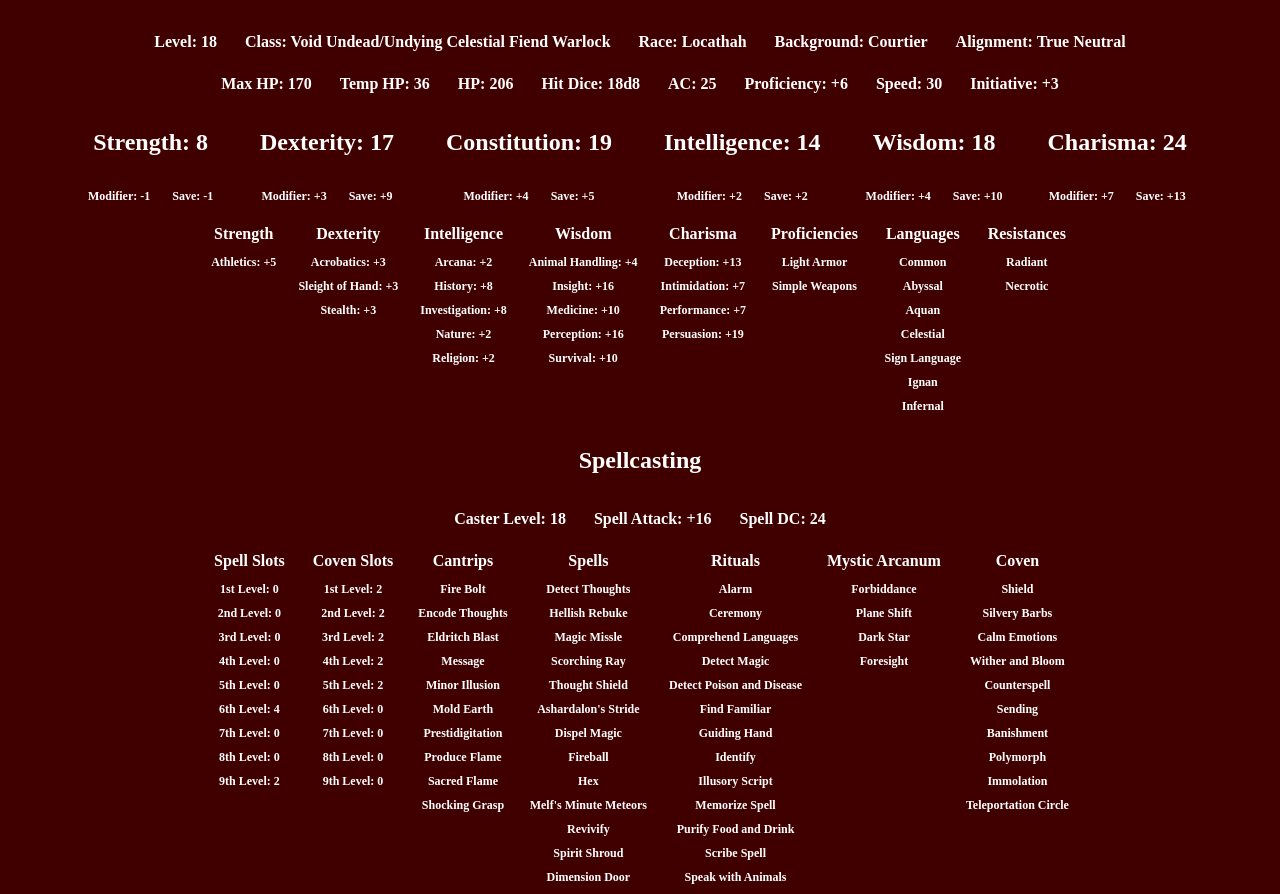
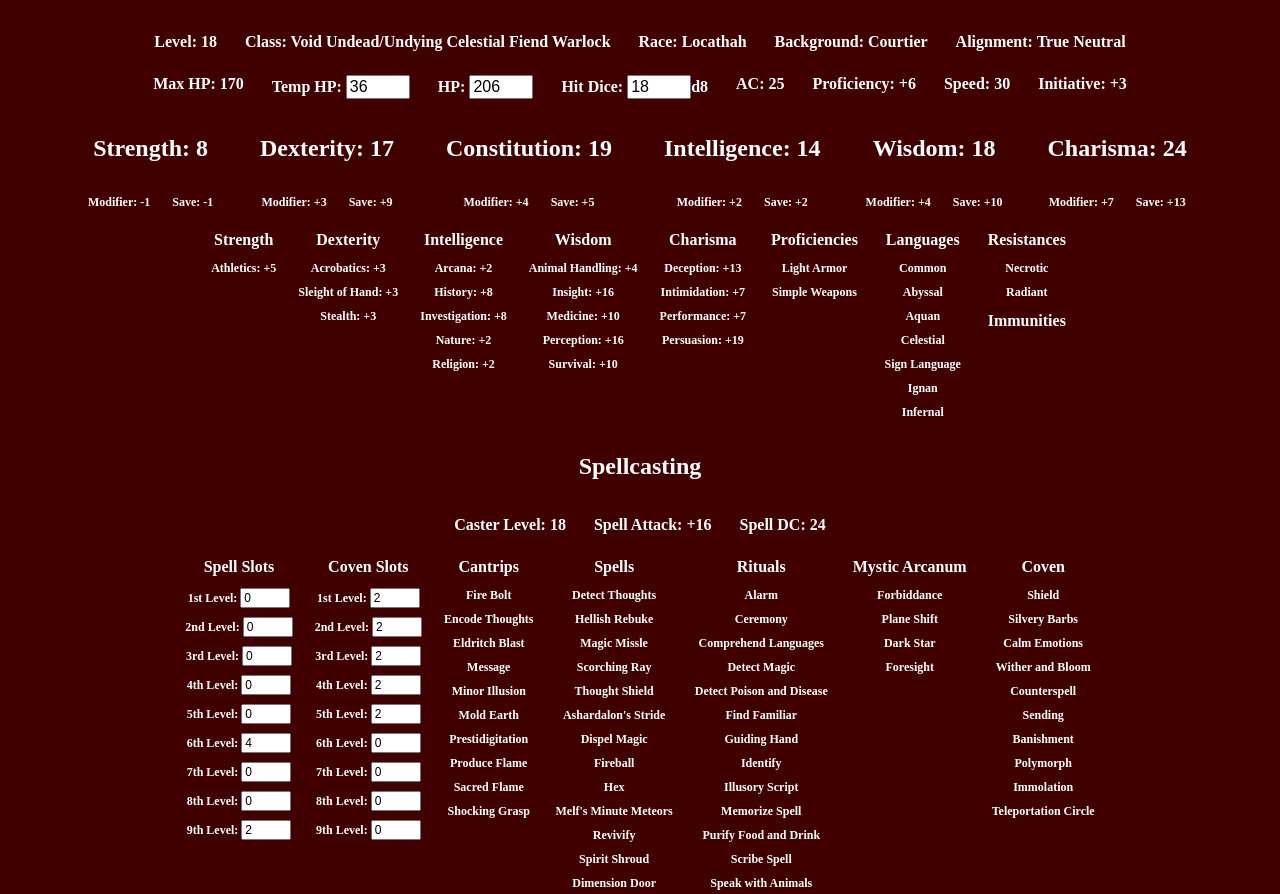
Before and after one commit to nievano/Floshe, a plain HTML site: page index.html in a window 1280 px wide. Shown: the part 54-948 px from the top of the page. Drawn offline with Linux system fonts and the light colour scheme.

Commit message:
more input

```diff
--- a/app.js
+++ b/app.js
@@ -26,6 +26,16 @@ class Skill {
     }
     setMod(abil) {
         this.mod = abil.mod + (prof * this.bon);
+    }
+}
+class Resimu {
+    constructor(type, num) {
+        this.type = type;
+        this.num = num;
+    }
+    equals(resimu) {
+        if(this.type === resimu.type && this.num === resimu.num) return true;
+        return false;
     }
 }
 const lvl = 18;
@@ -65,6 +75,10 @@ let splatk = cha.mod + prof + 3;
 let spldc = 8 + cha.mod + prof + 3;
 const splslts = [0, 0, 0, 0, 0, 4, 0, 0, 2];
 const cvnslts = [2, 2, 2, 2, 2, 0, 0, 0, 0];
+const resimus = [new Resimu('Radiant', 1), new Resimu('Necrotic', 1)];
+let affBrim = 1 + prof;
+const healLit = new Dice(prof + lvl, 8);
+let touchSera = 3;
 
 getSign = (num) => { return Math.sign(num) != -1 ? '+' : ''; }
 getPlacement = (num) => {
@@ -124,9 +138,9 @@ function calcHpMax() {
 function setVars() {
     document.getElementById('level').innerHTML = `Level: ${lvl}`;
     document.getElementById('hpMax').innerHTML = `Max HP: ${hpMax}`;
-    document.getElementById('hpTemp').innerHTML = `Temp HP: ${hpTemp}`;
-    document.getElementById('hpAll').innerHTML = `HP: ${hpAll}`;
-    document.getElementById('hitDice').innerHTML = `Hit Dice: ${hitDice.toString()}`;
+    document.getElementById('hpTemp').value = hpTemp;
+    document.getElementById('hpAll').value= hpAll;
+    document.getElementById('hitDice').value = hitDice.num;
     document.getElementById('ac').innerHTML = `AC: ${ac}`;
     document.getElementById('prof').innerHTML = `Proficiency: +${prof}`;
     document.getElementById('spd').innerHTML = `Speed: ${spd}`;
@@ -134,9 +148,13 @@ function setVars() {
     document.getElementById('clvl').innerHTML = `Caster Level: ${lvl}`;
     document.getElementById('splatk').innerHTML = `Spell Attack: ${getSign(splatk)}${splatk}`;
     document.getElementById('spldc').innerHTML = `Spell DC: ${spldc}`;
+    document.getElementById('affBrim').value = affBrim;
+    document.getElementById('healLit').value = healLit.num;
+    document.getElementById('touchSera').value = touchSera;
     setScores();
     setSkills();
     setSlots();
+    setResimus();
 }
 
 function setScores() {
@@ -164,7 +182,31 @@ function setSlots() {
     const slts = [splslts, cvnslts];
     for (let i = 0; i < 2; i++) {
         for (let j = 0; j < splslts.length; j++) {
-            document.getElementById(`${abrv[i]}slt${j + 1}`).innerHTML = `${j + 1}${getPlacement(j + 1)} Level: ${slts[i][j]}`;
+            document.getElementById(`${abrv[i]}slt${j + 1}`).value = slts[i][j];
+        }
+    }
+}
+
+function setResimus() {
+    const resimu = document.getElementById('resimu');
+    for (let i = 0; i < resimu.childElementCount; i++) {
+        if (resimu.children[i].tagName === 'H3') {
+            resimu.children[i].remove();
+            i--;
+        }
+    }
+    resimus.sort((a, b) => { return b.num - a.num });
+    resimus.sort((a, b) => {
+        if (a.type < b.type) return -1;
+        if (a.type > b.type) return 1;
+        return 0;
+    });
+    for(let i = 0; i < resimus.length; i++) {
+        if(i === 0 || resimus[i].type !== resimus[i - 1].type) {
+            const e = document.createElement('h3')
+            e.innerHTML = `${resimus[i].type}`;
+            if (resimus[i].num === 2) resimu.appendChild(e);
+            else resimu.insertBefore(e, document.getElementById('imu'));
         }
     }
 }
@@ -180,6 +222,8 @@ function setChecks() {
 }
 
 window.onload = () => {
+    document.getElementById('hitDice').parentElement.insertAdjacentHTML('beforeend', `d${hitDice.sides}`);
+    document.getElementById('healLit').parentElement.insertAdjacentHTML('beforeend', `d${healLit.sides}`);
     setChecks();
     setVars();
 }
--- a/index.html
+++ b/index.html
@@ -17,9 +17,9 @@
         </div>
         <div class="inline">
             <h2 id="hpMax"></h2>
-            <h2 id="hpTemp"></h2>
-            <h2 id="hpAll"></h2>
-            <h2 id="hitDice"></h2>
+            <h2>Temp HP:  <input type="number" id="hpTemp" min="0" class="num"></h2>
+            <h2>HP: <input type="number" id="hpAll" class="num"></h2>
+            <h2>Hit Dice: <input type="number" id="hitDice" class="num"></h2>
             <h2 id="ac"></h2>
             <h2 id="prof"></h2>
             <h2 id="spd"></h2>
@@ -106,10 +106,9 @@
                 <h3>Ignan</h3>
                 <h3>Infernal</h3>
             </div>
-            <div class="list">
+            <div class="list" id="resimu">
                 <h2>Resistances</h2>
-                <h3>Radiant</h3>
-                <h3>Necrotic</h3>
+                <h2 id="imu">Immunities</h2>
             </div>
         </div>
         <div class="inline">
@@ -121,27 +120,27 @@
             </div>
             <div class="list">
                 <h2>Spell Slots</h2>
-                <h3 id="splslt1"></h3>
-                <h3 id="splslt2"></h3>
-                <h3 id="splslt3"></h3>
-                <h3 id="splslt4"></h3>
-                <h3 id="splslt5"></h3>
-                <h3 id="splslt6"></h3>
-                <h3 id="splslt7"></h3>
-                <h3 id="splslt8"></h3>
-                <h3 id="splslt9"></h3>
+                <h3><input type="number" id="splslt1" min="0" class="num"></h3>
+                <h3><input type="number" id="splslt2" min="0" class="num"></h3>
+                <h3><input type="number" id="splslt3" min="0" class="num"></h3>
+                <h3><input type="number" id="splslt4" min="0" class="num"></h3>
+                <h3><input type="number" id="splslt5" min="0" class="num"></h3>
+                <h3><input type="number" id="splslt6" min="0" class="num"></h3>
+                <h3><input type="number" id="splslt7" min="0" class="num"></h3>
+                <h3><input type="number" id="splslt8" min="0" class="num"></h3>
+                <h3><input type="number" id="splslt9" min="0" class="num"></h3>
             </div>
             <div class="list">
                 <h2>Coven Slots</h2>
-                <h3 id="cvnslt1"></h3>
-                <h3 id="cvnslt2"></h3>
-                <h3 id="cvnslt3"></h3>
-                <h3 id="cvnslt4"></h3>
-                <h3 id="cvnslt5"></h3>
-                <h3 id="cvnslt6"></h3>
-                <h3 id="cvnslt7"></h3>
-                <h3 id="cvnslt8"></h3>
-                <h3 id="cvnslt9"></h3>
+                <h3><input type="number" id="cvnslt1" min="0" class="num"></h3>
+                <h3><input type="number" id="cvnslt2" min="0" class="num"></h3>
+                <h3><input type="number" id="cvnslt3" min="0" class="num"></h3>
+                <h3><input type="number" id="cvnslt4" min="0" class="num"></h3>
+                <h3><input type="number" id="cvnslt5" min="0" class="num"></h3>
+                <h3><input type="number" id="cvnslt6" min="0" class="num"></h3>
+                <h3><input type="number" id="cvnslt7" min="0" class="num"></h3>
+                <h3><input type="number" id="cvnslt8" min="0" class="num"></h3>
+                <h3><input type="number" id="cvnslt9" min="0" class="num"></h3>
             </div>
             <div class="list">
                 <h2>Cantrips</h2>
@@ -232,10 +231,10 @@
             </div>
             <div class="list">
                 <h2>Equipment</h2>
-                <h3>Glamoured Studded Leather +3 <input type="checkbox" id="armor"></h3>
-                <h3>Amulet of Health <input type="checkbox" id="amulet"></h3>
-                <h3>Complete Fiend's Pendant +Add-on <input type="checkbox" id="pendant"></h3>
-                <h3>Rod of the Pact Keeper +3 <input type="checkbox" id="rod"></h3>
+                <h3>Glamoured Studded Leather +3 <input type="checkbox" id="armor" class="check"></h3>
+                <h3>Amulet of Health <input type="checkbox" id="amulet" class="check"></h3>
+                <h3>Complete Fiend's Pendant +Add-on <input type="checkbox" id="pendant" class="check"></h3>
+                <h3>Rod of the Pact Keeper +3 <input type="checkbox" id="rod" class="check"></h3>
                 <h3>Bag of Holding</h3>
                 <h3>Sabine's Gas Mask</h3>
             </div>
@@ -295,16 +294,16 @@
             <div class="list">
                 <h2>Fiend</h2>
                 <h3>Resilience of the Archfiend</h3>
-                <h3>Brimstone Affinity</h3>
-                <h3>Brimstone Transformation <input type="checkbox" id="transBrim"></h3>
-                <h3>Brimstone Crags <input type="checkbox" id="domBrim"></h3>
+                <h3>Brimstone Affinity <input type="number" id="affBrim" min="0" class="num"></h3>
+                <h3>Brimstone Transformation <input type="checkbox" id="transBrim" class="check"></h3>
+                <h3>Brimstone Crags <input type="checkbox" id="domBrim" class="check"></h3>
             </div>
             <div class="list">
                 <h2>Celestial</h2>
-                <h3>Healing Light</h3>
+                <h3>Healing Light <input type="number" id="healLit" min="0" class="num"></h3>
                 <h3>Radiant Soul</h3>
-                <h3>Seraphim's Touch</h3>
-                <h3>Seraph Transformation <input type="checkbox" id="transSera"></h3>
+                <h3>Seraphim's Touch <input type="number" id="touchSera" min="0" class="num"></h3>
+                <h3>Seraph Transformation <input type="checkbox" id="transSera" class="check"></h3>
             </div>
             <div class="list">
                 <h2>Undead/Undying</h2>
--- a/style.css
+++ b/style.css
@@ -13,6 +13,10 @@ h2 {
 }
 h3 {
     font-size: 0.75em
+}
+.num {
+    font-size: 1em;
+    width: 3.5em;
 }
 .inline h2, h3{
     display: inline-block;
--- a/toggle.js
+++ b/toggle.js
@@ -51,6 +51,8 @@ document.querySelector('input[id=transBrim]').addEventListener('change', () => {
         spd += 10;
         calcStr(str.score + 2);
         calcDex(dex.score + 2);
+        resimus.push(new Resimu('Nonmagical Physical', 1));
+        resimus.push(new Resimu('Fire', 2));
     }
     else {
         hpMax -= 40;
@@ -58,6 +60,8 @@ document.querySelector('input[id=transBrim]').addEventListener('change', () => {
         spd -= 10;
         calcStr(str.score - 2);
         calcDex(dex.score - 2);
+        resimus.splice(resimus.findIndex((a) => a.equals(new Resimu('Fire', 2))), 1);
+        resimus.splice(resimus.findIndex((a) => a.equals(new Resimu('Nonmagical Physical', 1))), 1);
     }
     setVars();
 });
@@ -77,11 +81,52 @@ document.querySelector('input[id=transSera]').addEventListener('change', () => {
         spd += 30;
         calcInt(int.score + 2);
         calcWis(wis.score + 2);
+        resimus.push(new Resimu('Nonmagical Physical', 1));
+        resimus.push(new Resimu('Radiant', 2));
     }
     else {
         spd -= 30;
         calcInt(int.score - 2);
         calcWis(wis.score - 2);
+        resimus.splice(resimus.findIndex((a) => a.equals(new Resimu('Radiant', 2))), 1);
+        resimus.splice(resimus.findIndex((a) => a.equals(new Resimu('Nonmagical Physical', 1))), 1);
     }
     setVars();
 });
+document.querySelector('input[id=hpTemp]').addEventListener('change', () => {
+    hpAll -= hpTemp;
+    hpTemp = parseInt(document.getElementById('hpTemp').value);
+    hpAll += hpTemp;
+    setVars();
+});
+document.querySelector('input[id=hpAll]').addEventListener('change', () => {
+    hpAll = parseInt(document.getElementById('hpAll').value);
+    setVars();
+});
+document.querySelector('input[id=hitDice]').addEventListener('change', () => {
+    hitDice.num = parseInt(document.getElementById('hitDice').value);
+    setVars();
+});
+for (let i = 0; i < 2; i++) {
+    let abrv = i === 0 ? 'spl' : 'cvn';
+    for (let j = 0; j < splslts.length; j++) {
+        document.getElementById(`${abrv}slt${j + 1}`).parentElement.innerHTML = (`${j + 1}${getPlacement(j + 1)} Level: ${document.getElementById(`${abrv}slt${j + 1}`).parentElement.innerHTML}`);
+        document.querySelector(`input[id=${abrv}slt${j + 1}]`).addEventListener('change', () => {
+            if (i === 0) splslts[j] = parseInt(document.getElementById(`${abrv}slt${j + 1}`).value);
+            else cvnslts[j] = parseInt(document.getElementById(`${abrv}slt${j + 1}`).value);
+            setVars();
+        });
+    }
+}
+document.querySelector('input[id=affBrim]').addEventListener('change', () => {
+    affBrim = parseInt(document.getElementById('affBrim').value);
+    setVars();
+});
+document.querySelector('input[id=healLit]').addEventListener('change', () => {
+    healLit.num = parseInt(document.getElementById('healLit').value);
+    setVars();
+});
+document.querySelector('input[id=touchSera]').addEventListener('change', () => {
+    touchSera = parseInt(document.getElementById('touchSera').value);
+    setVars();
+});
```
